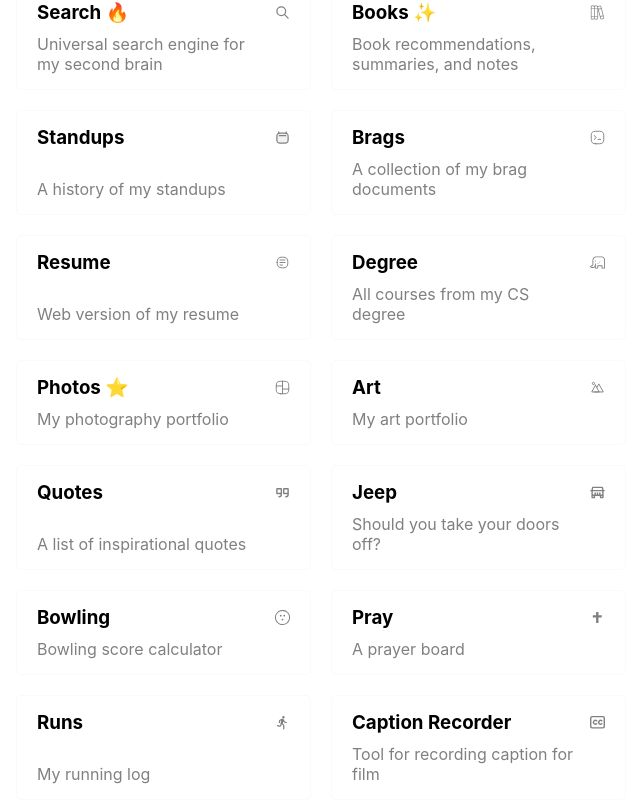
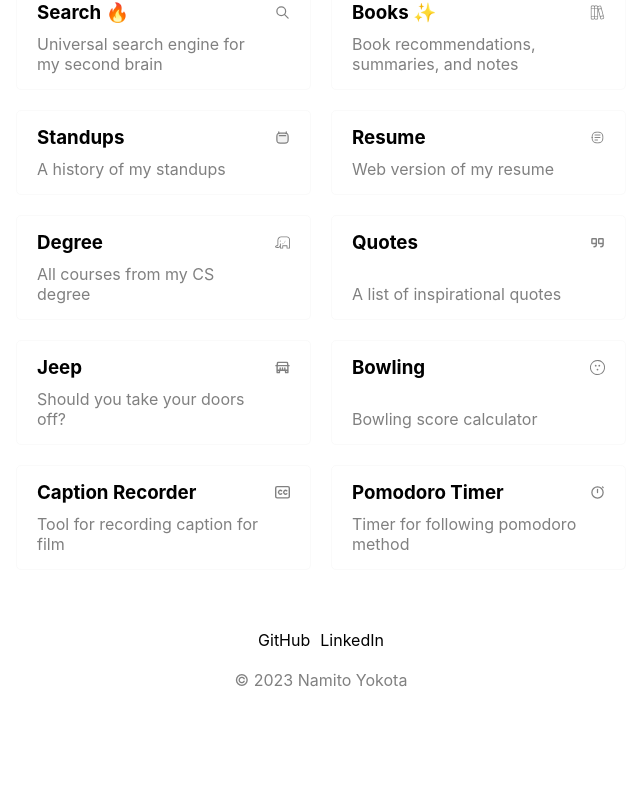
Before and after one commit to namitoyokota/portfolio, a Next.js app: page /tools in a window 1280 px wide. Shown: the part 295-1100 px from the top of the page, without its empty margins (319-959 px from the left). After the commit the page ends 1045 px from the top, so only its background shows below. Built offline with nearby package versions, Linux system fonts and the light colour scheme.

Commit message:
delete/comment draft projects/ideas

```diff
--- a/pages/tools.tsx
+++ b/pages/tools.tsx
@@ -30,12 +30,12 @@
             iconPath: '/icons/standups.svg',
             url: 'https://standups.namito.wiki',
         } as Tool,
-        {
-            title: 'Brags',
-            subtitle: 'A collection of my brag documents',
-            iconPath: '/icons/brags.svg',
-            url: 'https://brags.namito.wiki',
-        } as Tool,
+        // {
+        //     title: 'Brags',
+        //     subtitle: 'A collection of my brag documents',
+        //     iconPath: '/icons/brags.svg',
+        //     url: 'https://brags.namito.wiki',
+        // } as Tool,
         {
             title: 'Resume',
             subtitle: 'Web version of my resume',
@@ -48,18 +48,18 @@
             iconPath: '/icons/degree.svg',
             url: 'https://degree.namito.wiki',
         } as Tool,
-        {
-            title: 'Photos ⭐',
-            subtitle: 'My photography portfolio',
-            iconPath: '/icons/photos.svg',
-            url: 'https://photos.namito.wiki',
-        } as Tool,
-        {
-            title: 'Art',
-            subtitle: 'My art portfolio',
-            iconPath: '/icons/art.svg',
-            url: 'https://art.namito.wiki',
-        } as Tool,
+        // {
+        //     title: 'Photos ⭐',
+        //     subtitle: 'My photography portfolio',
+        //     iconPath: '/icons/photos.svg',
+        //     url: 'https://photos.namito.wiki',
+        // } as Tool,
+        // {
+        //     title: 'Art',
+        //     subtitle: 'My art portfolio',
+        //     iconPath: '/icons/art.svg',
+        //     url: 'https://art.namito.wiki',
+        // } as Tool,
         {
             title: 'Quotes',
             subtitle: 'A list of inspirational quotes',
@@ -78,18 +78,18 @@
             iconPath: '/icons/bowling.svg',
             url: 'https://bowling.namito.wiki',
         } as Tool,
-        {
-            title: 'Pray',
-            subtitle: 'A prayer board',
-            iconPath: '/icons/pray.svg',
-            url: 'https://pray.namito.wiki',
-        } as Tool,
-        {
-            title: 'Runs',
-            subtitle: 'My running log',
-            iconPath: '/icons/runs.svg',
-            url: 'https://runs.namito.wiki',
-        } as Tool,
+        // {
+        //     title: 'Pray',
+        //     subtitle: 'A prayer board',
+        //     iconPath: '/icons/pray.svg',
+        //     url: 'https://pray.namito.wiki',
+        // } as Tool,
+        // {
+        //     title: 'Runs',
+        //     subtitle: 'My running log',
+        //     iconPath: '/icons/runs.svg',
+        //     url: 'https://runs.namito.wiki',
+        // } as Tool,
         {
             title: 'Caption Recorder',
             subtitle: 'Tool for recording caption for film',
--- a/posts/how-to-sell-on-ebay.mdx
+++ /dev/null
@@ -1,5 +0,0 @@
----
-title: How to Sell on eBay
-subtitle: [Description]
-date: '2023-03-12'
----
--- a/posts/traits-of-great-partner.mdx
+++ /dev/null
@@ -1,5 +0,0 @@
----
-title: Traits of a Great Partner
-subtitle: [Description]
-date: '2023-03-12'
----
--- a/posts/traits-of-great-photographer.mdx
+++ /dev/null
@@ -1,5 +0,0 @@
----
-title: Traits of a Great Photographer
-subtitle: [Description]
-date: '2023-03-12'
----
```
Also changed, not shown: posts/depression-anxiety-money.mdx (deleted, +0 -7 lines), posts/how-to-doordash.mdx (deleted, +0 -10 lines), posts/how-to-sell-on-facebook.mdx (deleted, +0 -16 lines), posts/liquidity-of-technology.mdx (deleted, +0 -7 lines), posts/one-more-lap.mdx (deleted, +0 -11 lines), posts/opportunity-cost-of-time.mdx (deleted, +0 -7 lines), posts/pride-gap.mdx (deleted, +0 -7 lines), posts/self-negotiation-by-kobe.mdx (deleted, +0 -9 lines).
